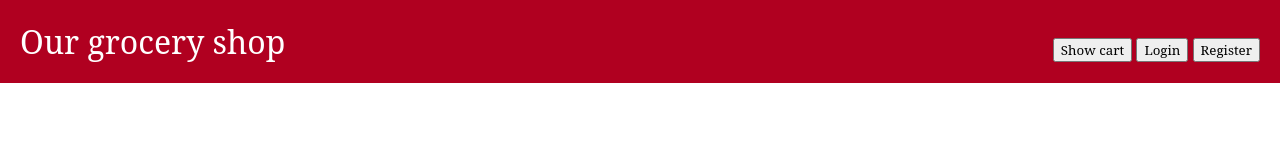
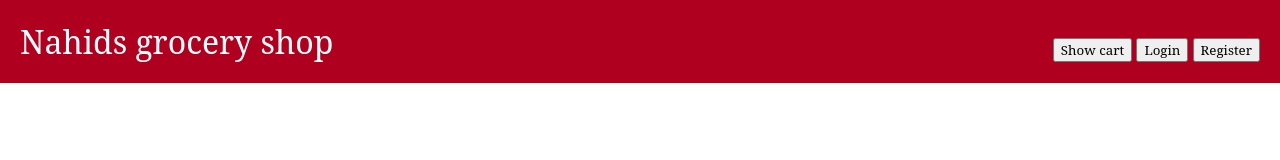
Before and after one commit to shopnobaz/Lilla_grocery_shop, a website: page frontend/index.html in a window 1280 px wide. Drawn offline with Linux system fonts and the light colour scheme; no server answers.

Commit message:
name changes

```diff
--- a/frontend/index.html
+++ b/frontend/index.html
@@ -14,7 +14,7 @@
 <body>
 
   <header>
-    <h1>Our grocery shop</h1>
+    <h1>Nahids grocery shop</h1>
     <div class="navButtons">
       <button class="showCart">Show cart</button>
       <button class="login">Login</button>
```
